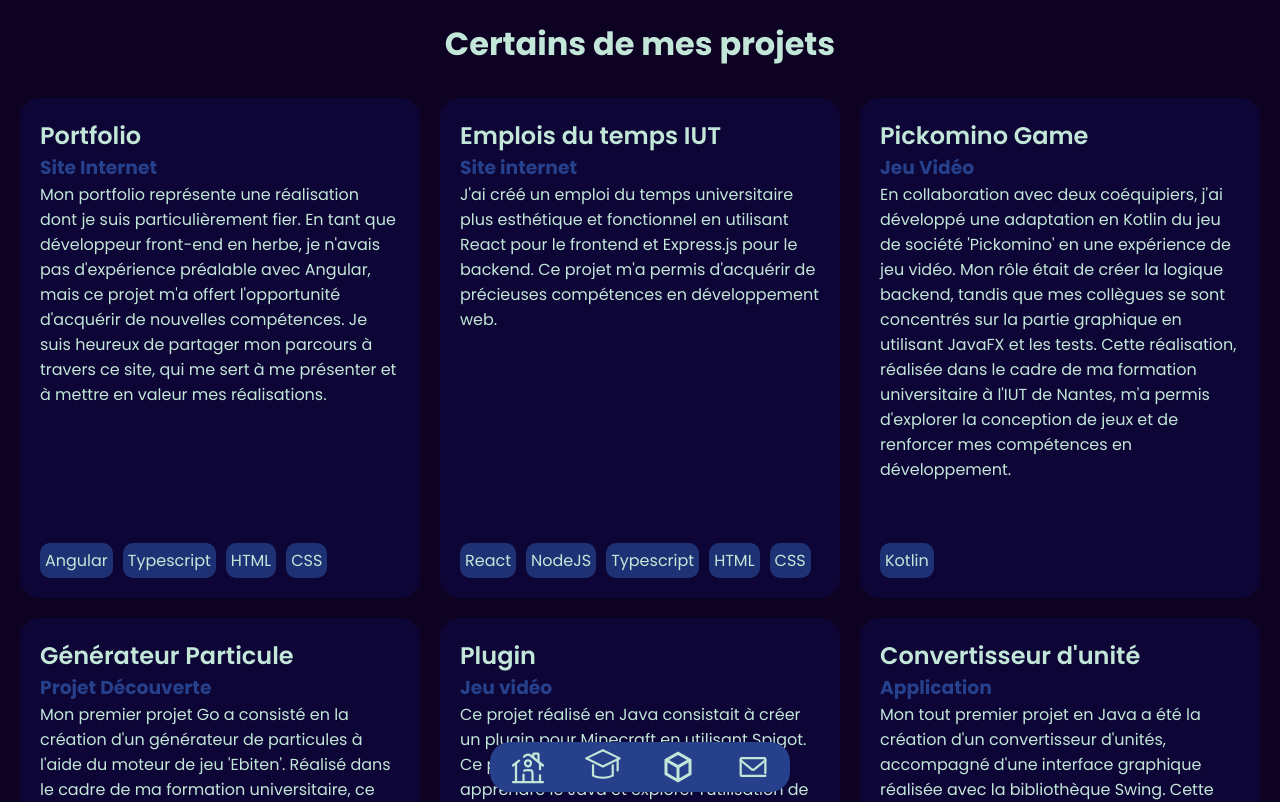
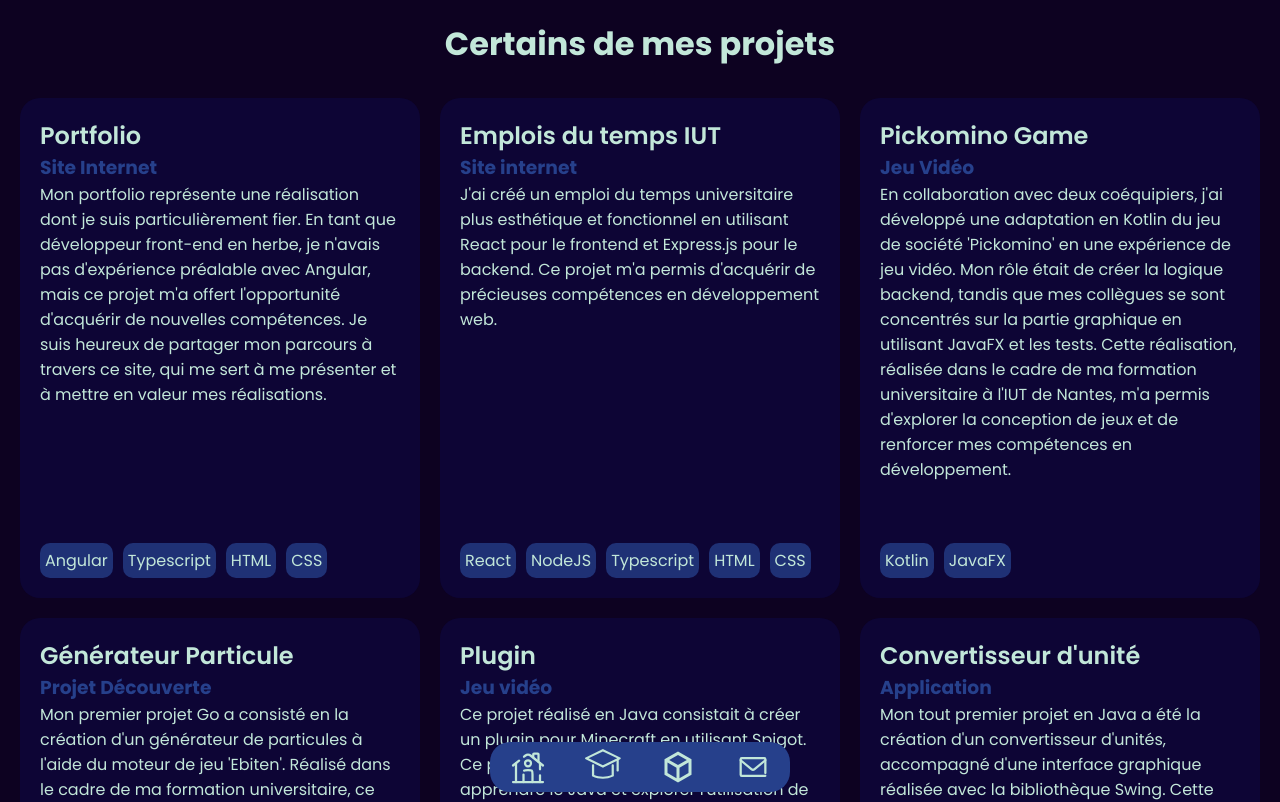
Before and after one commit to Mitotow/Portfolio, an Angular app: page /projects in a window 1280 px wide. Shown: the top 802 px of the page. Built offline with nearby package versions, Linux system fonts and the light colour scheme.

Commit message:
Add utils to a project

```diff
--- a/src/app/projects-page/projects-page.component.ts
+++ b/src/app/projects-page/projects-page.component.ts
@@ -24,7 +24,7 @@ export class ProjectsPageComponent {
       title: "Pickomino Game",
       subtitle: "Jeu Vidéo",
       text: "En collaboration avec deux coéquipiers, j'ai développé une adaptation en Kotlin du jeu de société 'Pickomino' en une expérience de jeu vidéo. Mon rôle était de créer la logique backend, tandis que mes collègues se sont concentrés sur la partie graphique en utilisant JavaFX et les tests. Cette réalisation, réalisée dans le cadre de ma formation universitaire à l'IUT de Nantes, m'a permis d'explorer la conception de jeux et de renforcer mes compétences en développement.",
-      used: ['Kotlin'],
+      used: ['Kotlin', 'JavaFX'],
     },
     {
       title: "Générateur Particule",
```
